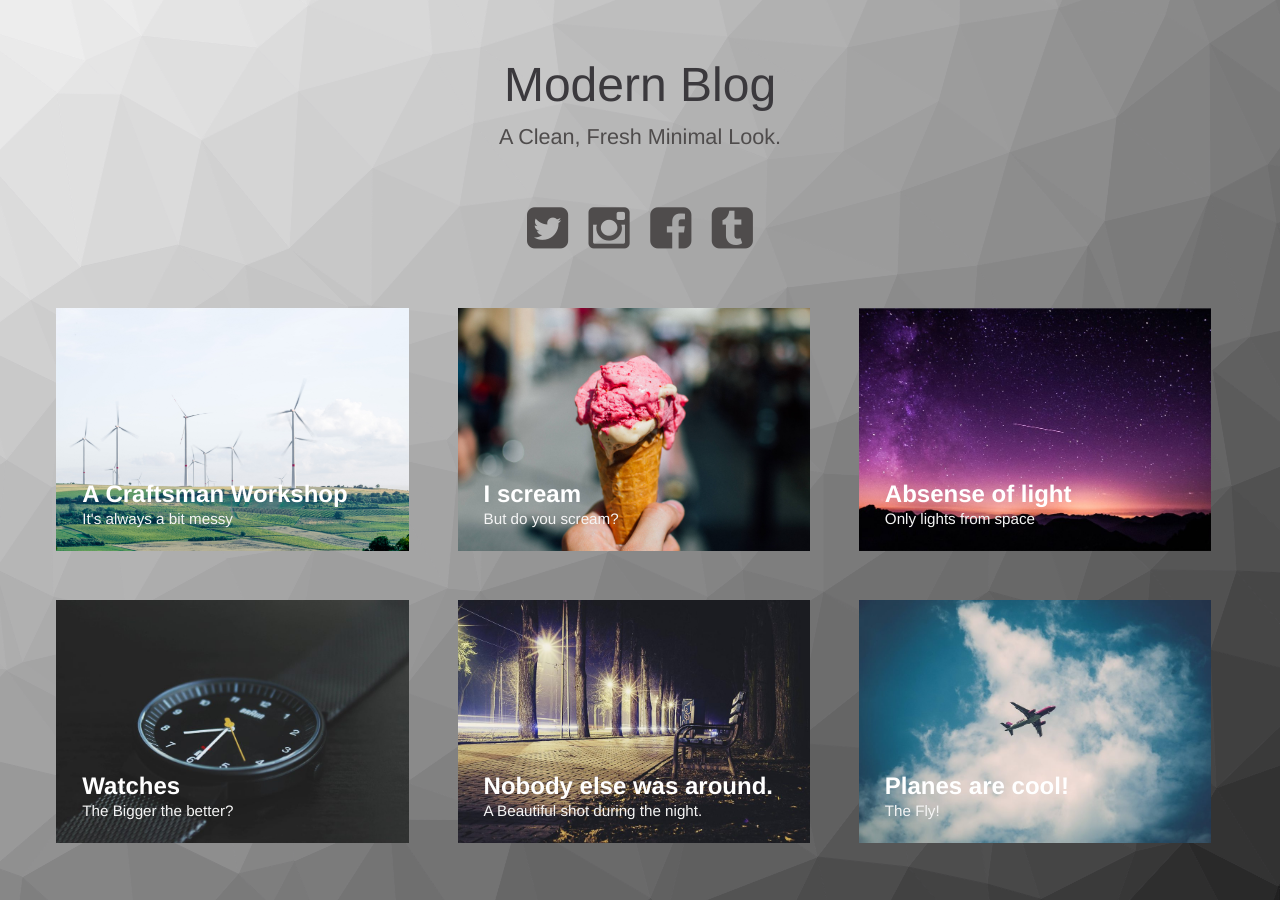
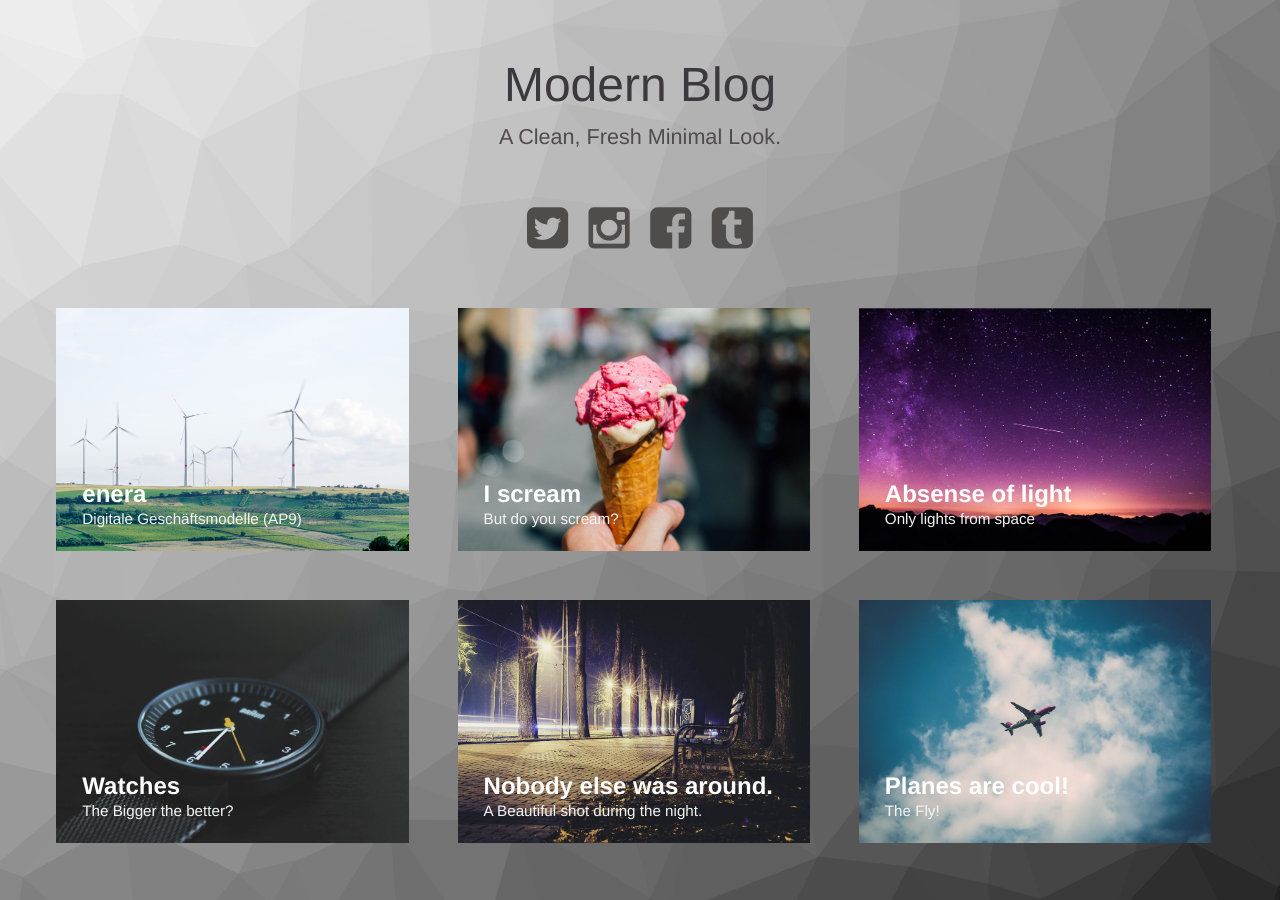
Before and after one commit to s4lbrecht/s4lbrecht.github.io, a Jekyll site: the page built from index.html, in a window 1280 px wide. Built offline with Jekyll 4.4.1, drawn with Linux system fonts in a browser that asks for light colours.

Commit message:
Update 2015-04-25-workshop.markdown

```diff
--- a/_posts/2015-04-25-workshop.markdown
+++ b/_posts/2015-04-25-workshop.markdown
@@ -1,7 +1,7 @@
 ---
-title:  "A Craftsman Workshop"
-subtitle: "It's always a bit messy"
-author: "Wferr"
+title:  "enera"
+subtitle: "Digitale Geschäftsmodelle (AP9)"
+author: "S. Albrecht"
 avatar: "img/authors/wferr.png"
 image: "img/enera_wind.jpg"
 date:   2015-04-25 12:12:12
```
